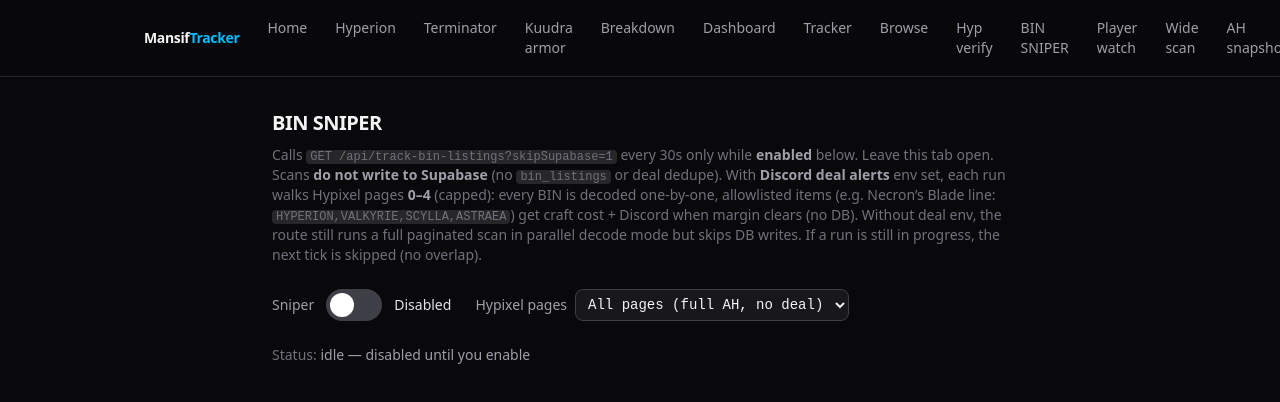
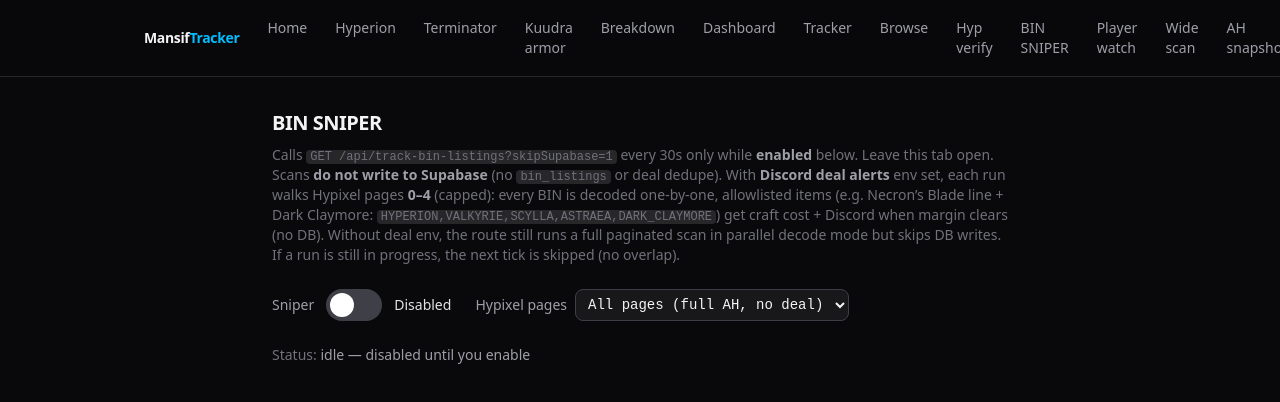
Before and after one commit to itsMansifingTime/mansiftracker, a Next.js app: page /bin-sniper in a window 1280 px wide. Shown: the top 402 px of the page. Built offline with nearby package versions, Linux system fonts and the light colour scheme.

Commit message:
Document DARK_CLAYMORE in deal ping allowlist examples
Made-with: Cursor

```diff
--- a/src/app/bin-sniper/page.tsx
+++ b/src/app/bin-sniper/page.tsx
@@ -103,9 +103,9 @@ export default function BinSniperPage() {
             <code className="rounded bg-zinc-800 px-1 text-xs">bin_listings</code> or deal dedupe). With{" "}
             <strong className="text-zinc-400">Discord deal alerts</strong> env set, each run walks Hypixel pages{" "}
             <strong className="text-zinc-400">0–4</strong> (capped): every BIN is decoded one-by-one, allowlisted
-            items (e.g. Necron’s Blade line:{" "}
+            items (e.g. Necron’s Blade line + Dark Claymore:{" "}
             <code className="rounded bg-zinc-800 px-1 text-xs">
-              HYPERION,VALKYRIE,SCYLLA,ASTRAEA
+              HYPERION,VALKYRIE,SCYLLA,ASTRAEA,DARK_CLAYMORE
             </code>
             ) get craft cost + Discord when margin clears (no DB). Without deal env, the route still runs a full
             paginated scan in parallel decode mode but skips DB writes. If a run is still in progress, the next tick is
```
Also changed, not shown: 1 other file (tests, documents, lock files or other folders).
